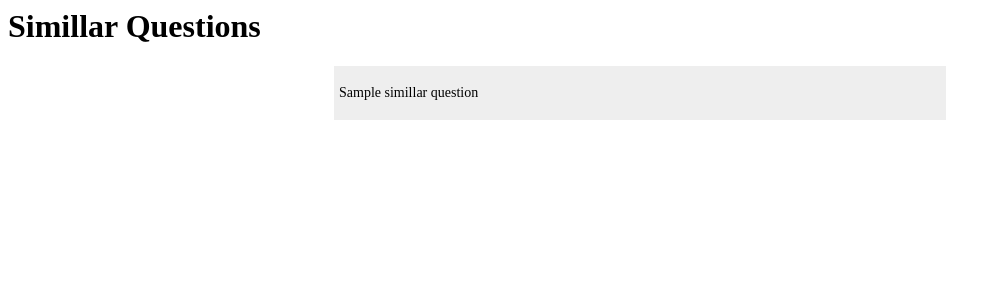
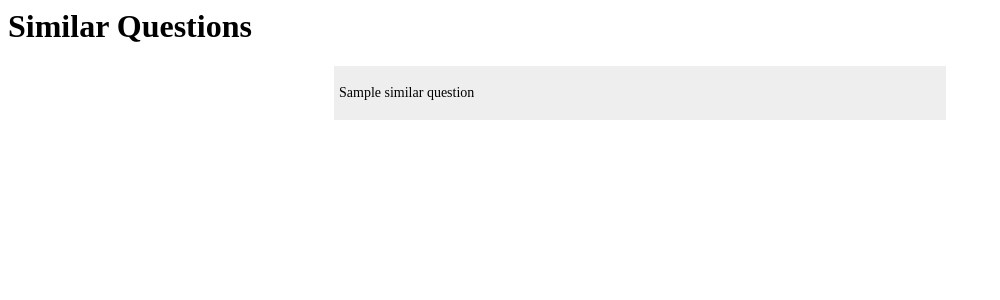
Before and after one commit to GaneshLokare/The-AI-Powered-Question-Optimizer-For-Quora, a Flask app: template templates/output.html in a window 1280 px wide. Shown: the top 300 px of the page, without its empty margins (0-1000 px from the left). Run offline with Flask 2, Linux system fonts and the light colour scheme; the template is opened without the code that fills it: most values are stand-ins (such as "Sample title", 1, 10 or a date in 2020); parts of the project's set-up code (start-up, migrations or seed data) failed here and were passed over.

Commit message:
templates and flowcharts modified

```diff
--- a/app.py
+++ b/app.py
@@ -15,10 +15,9 @@
 from nltk.stem import PorterStemmer
 from sklearn.feature_extraction.text import TfidfVectorizer
 import xgboost as xgb
+import os.path as path
 
-from quora.constants.file_paths import Data
-from quora.constants.file_paths import model_path
-from quora.constants.file_paths import q1_Feature_Path
+from quora.constants.file_paths import Data, model_path, q1_Feature_Path, new_questions_path
 from quora.constants.data_constants import Number_of_rows
 
 from flask import Flask,request, jsonify, render_template
@@ -272,18 +271,28 @@
     pred_y = loaded_model.predict(result)
 
 
-    simillar_questions = []
+    similar_questions = []
     probability = []
     for i in range(len(pred_y)):
         if pred_y[i] >0.5:
             res = (data.iloc[i]['question1'])
-            simillar_questions.append(res)
+            similar_questions.append(res)
             prob = round(pred_y[i] * 100,2)
             probability.append(prob)
 
+    if len(similar_questions) == 0:
+    # Open File
+        file_path = path.abspath(path.join(new_questions_path))
+        with open(file_path, 'a') as f_object:
 
+# Write data to file
+            f_object.write(que + "\n")
+            f_object.close()
 
-    return render_template('output.html',simillar_questions=zip(simillar_questions,probability))
+    if len(similar_questions) == 0:
+        return render_template('output1.html')
+    else:
+        return render_template('output.html',simillar_questions=zip(similar_questions,probability))
 
 
 
--- a/quora/constants/file_paths.py
+++ b/quora/constants/file_paths.py
@@ -5,3 +5,4 @@
 Adv_features_path = "quora/artifacts/features_save\dadv_features.csv"
 Final_feature_path = "quora/artifacts/features_save/final_features.csv"
 model_path = "quora/artifacts\model_save\model.sav"
+new_questions_path = "quora\data_access/new_questions.csv"
--- /dev/null
+++ b/quora/data_access/new_questions.csv
@@ -0,0 +1,4 @@
+new questions
+"'When do you use ""&"" instead of ""and""?'"
+'When do you use "&" instead of "and"?'
+'When do you use "&" instead of "and"?'
--- a/templates/output.html
+++ b/templates/output.html
@@ -1,7 +1,8 @@
 {% block content %}
-    <h1>{% block title %} Simillar Questions {% endblock %}</h1>
+    <h1>{% block title %} Similar Questions {% endblock %}</h1>
     <div style="width: 50%; margin: auto">
-        {% for question in simillar_questions %}
+
+        {% for question in similar_questions %}
 
         <div style="padding: 5px; background-color: #EEE; margin: 10px">
             <p style="font-size: 14px">{{ question}}</p>
--- /dev/null
+++ b/templates/output1.html
@@ -0,0 +1,4 @@
+{% block content %}
+    <h2>{% block title %} Your question added, once your questions answerd we will notify you. {% endblock %}</h2>
+
+{% endblock %}
```
Also changed, not shown: flowcharts/feature extraction.png (added), flowcharts/model training.png (added).
